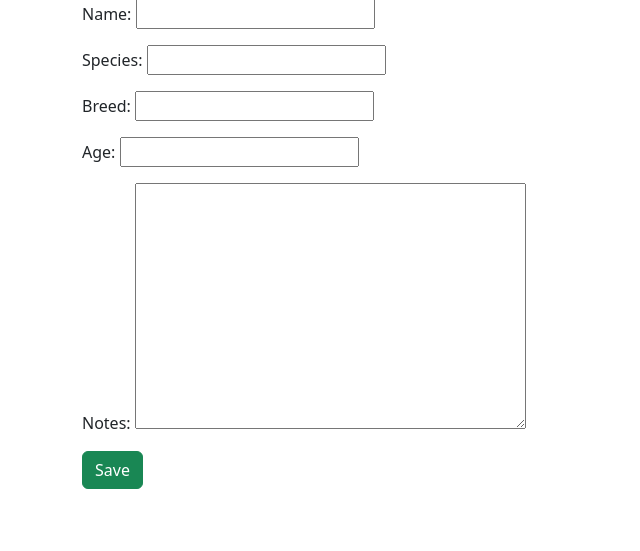
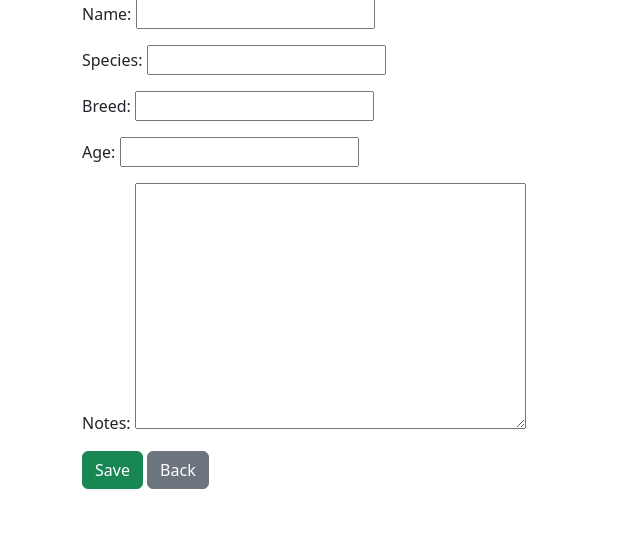
Before and after one commit to Zsolt68/pet_sitter, a Django app: template core/templates/core/pets/form.html in a window 1280 px wide. Shown: the part 81-632 px from the top of the page, without its empty margins (0-640 px from the left). Run offline with Django 4.2, Linux system fonts and the light colour scheme; the template is opened without the code that fills it: values that come from a table or form of the project are taken from there, others are empty; parts of the project's set-up code (start-up, migrations or seed data) failed here and were passed over.

Commit message:
feat: add back button to pet form in pets/form.html for easier navigation and top block code comments in the pets/form.html and pets/list.html

```diff
--- a/core/templates/core/pets/form.html
+++ b/core/templates/core/pets/form.html
@@ -1,3 +1,4 @@
+<!-- Pets form template -->
 {% extends "core/base.html" %}
 {% block title %}{{ title }}{% endblock %}
 {% block content %}
@@ -7,5 +8,6 @@
     {% csrf_token %}
     {{ form.as_p }}
     <button class="btn btn-success" type="submit">Save</button>
+    <a href="{% url 'pet_list' %}" class="btn btn-secondary">Back</a>
 </form>
 {% endblock %}
--- a/core/templates/core/pets/list.html
+++ b/core/templates/core/pets/list.html
@@ -1,3 +1,4 @@
+<!-- Pets list template -->
 {% extends "core/base.html" %}
 {% block title %}My Pets{% endblock %}
 {% block content %}
```
Also changed, not shown: core/templates/core/bookings.html (renamed from core/templates/bookings.html).
